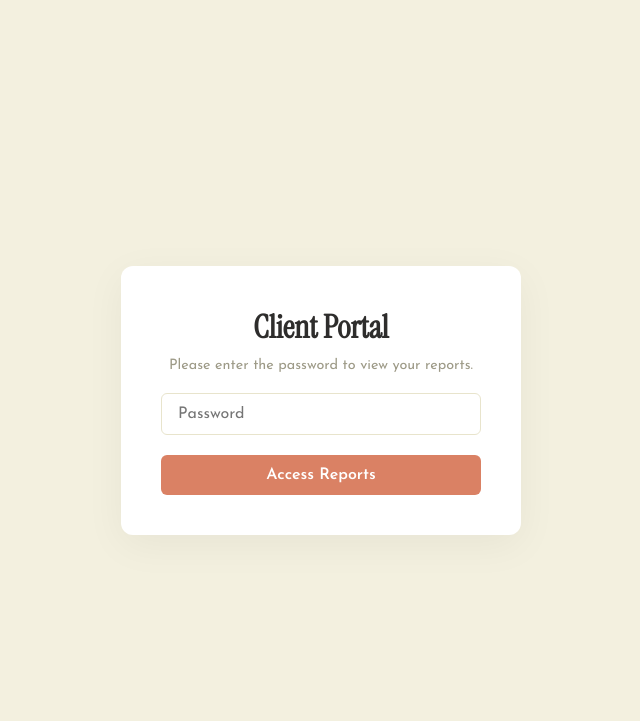
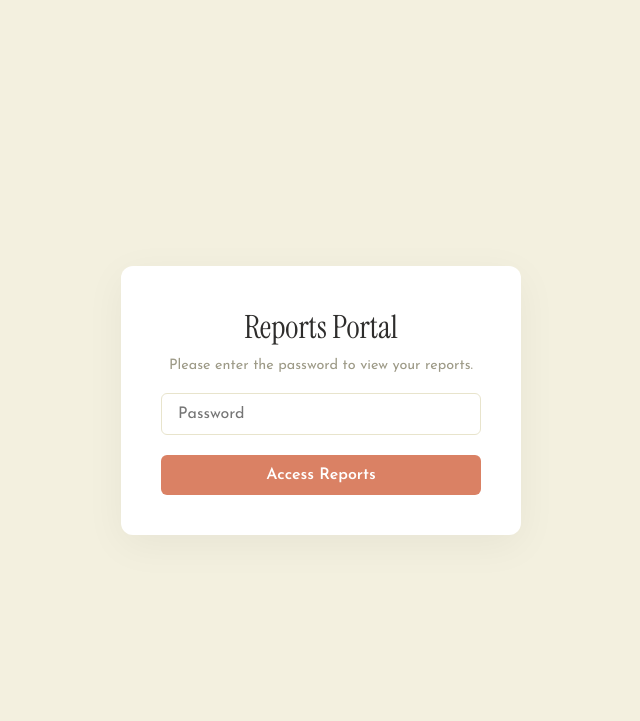
Before and after one commit to aanjelos/terrabyshavindi, a website: page internal/reports.html in a window 1280 px wide. Shown: the top 721 px of the page, without its empty margins (319-959 px from the left). Drawn offline with nearby package versions, Linux system fonts and the light colour scheme.

Commit message:
Update portal login title

```diff
--- a/internal/reports.html
+++ b/internal/reports.html
@@ -44,7 +44,7 @@
     max-width: 400px;
     width: 90%;
   }
-  .gate-box h2 { font-family: var(--font-title); font-size: 2rem; color: var(--jet-black); margin-bottom: 10px; }
+  .gate-box h2 { font-family: var(--font-title); font-size: 2rem; color: var(--jet-black); margin-bottom: 10px; font-weight: normal; }
   .gate-box p { font-size: 0.9rem; color: var(--khaki); margin-bottom: 20px; }
   .gate-box input {
     width: 100%;
@@ -279,7 +279,7 @@
 <!-- PASSWORD GATE -->
 <div id="password-gate">
   <div class="gate-box">
-    <h2>Client Portal</h2>
+    <h2>Reports Portal</h2>
     <p>Please enter the password to view your reports.</p>
     <div id="gate-error">Incorrect password. Please try again.</div>
     <input type="password" id="gate-password" placeholder="Password" onkeydown="if(event.key === 'Enter') checkPassword()">
```
